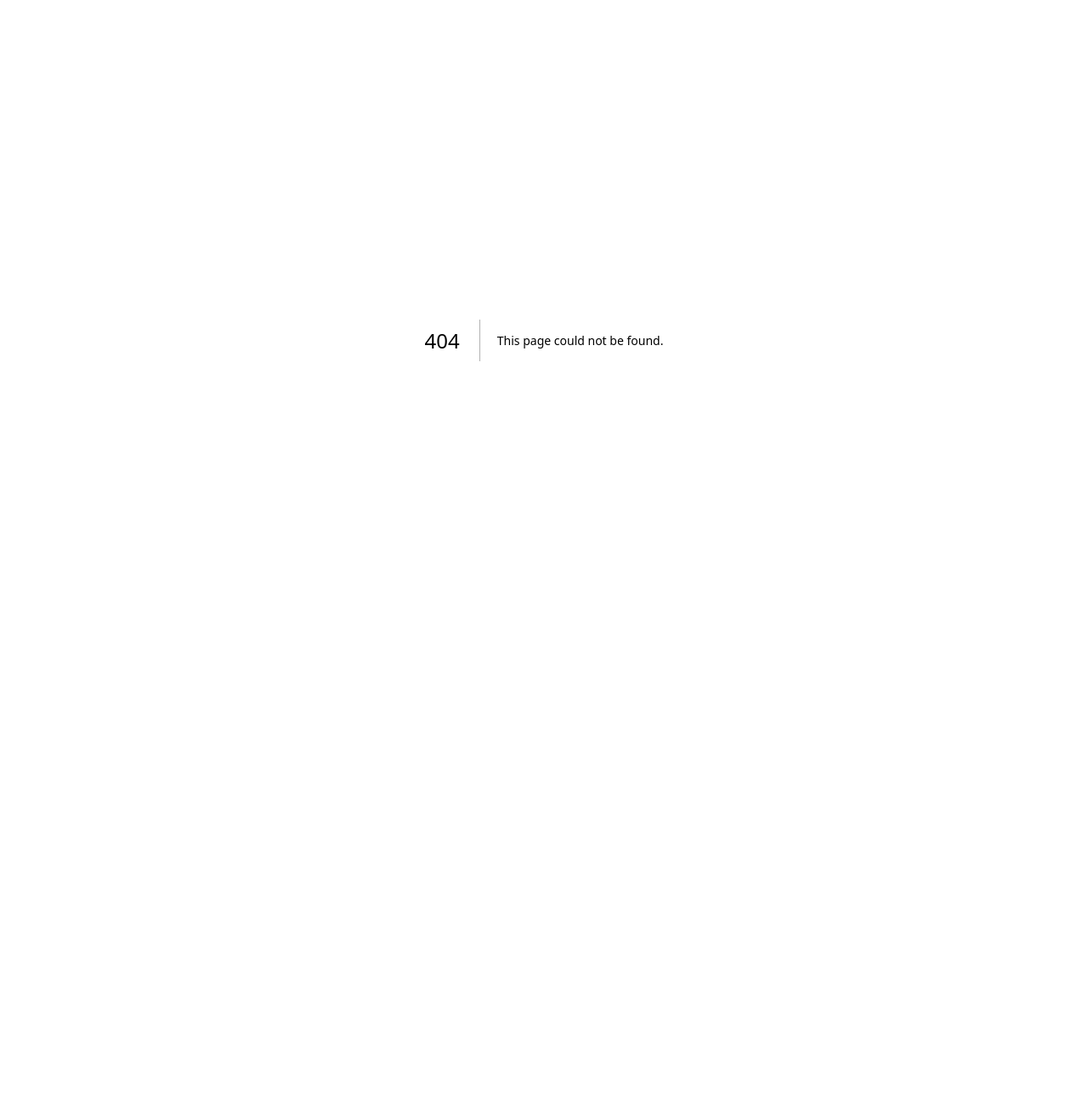
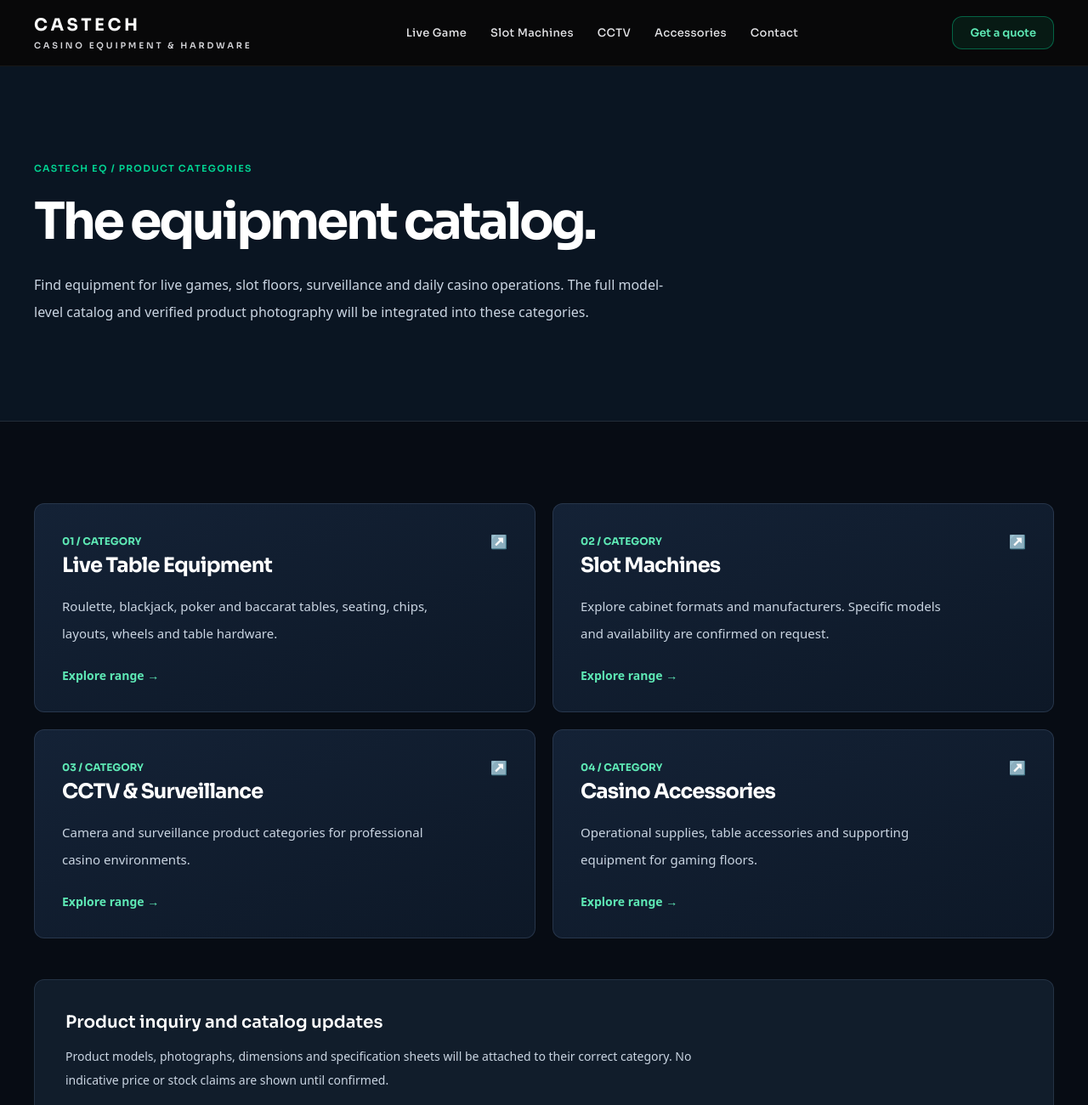
Before and after one commit to blldrmz/castech-site, a Next.js app: page /catalog in a window 1280 px wide. Before the commit this address had no page. Shown: the top 1300 px of the page at 85% size. Before the commit the page ends 800 px from the top, so only its background shows below. Built offline with nearby package versions, Linux system fonts and the light colour scheme.

Commit message:
Prepare CasTech equipment catalog landing page

```diff
--- /dev/null
+++ b/src/app/catalog/page.tsx
@@ -0,0 +1,36 @@
+import Link from "next/link";
+import { SiteShell } from "@/components/SiteShell";
+import { homeCategoryCards } from "@/content/home";
+import type { Metadata } from "next";
+
+export const metadata: Metadata = {
+  title: "Equipment Catalog",
+  description: "Explore professional casino equipment categories at CasTech EQ. Complete product information and verified imagery will be integrated from the CasTech e-catalog.",
+};
+
+const codes = ["01", "02", "03", "04"];
+
+export default function CatalogPage() {
+  return <SiteShell>
+    <section className="relative border-b border-white/10 bg-[#0a1522]">
+      <div className="castech-container py-20 sm:py-28">
+        <p className="castech-eyebrow">CasTech EQ / Product Categories</p>
+        <h1 className="mt-6 max-w-4xl font-heading text-5xl font-bold tracking-[-.055em] text-white sm:text-6xl">The equipment catalog.</h1>
+        <p className="mt-7 max-w-3xl text-base leading-8 text-slate-300">Find equipment for live games, slot floors, surveillance and daily casino operations. The full model-level catalog and verified product photography will be integrated into these categories.</p>
+      </div>
+    </section>
+    <section className="bg-[#070c14]"><div className="castech-container py-20 sm:py-24">
+      <div className="grid gap-5 sm:grid-cols-2">
+        {homeCategoryCards.map((item, index)=><Link key={item.href} href={item.href} className="group flex min-h-[245px] flex-col justify-between rounded-xl border border-slate-700/70 bg-gradient-to-br from-[#142236] to-[#0d1827] p-8 transition hover:-translate-y-1 hover:border-emerald-400/50">
+          <div className="flex items-center justify-between"><span className="font-heading text-xs font-bold text-emerald-300">{codes[index]} / CATEGORY</span><span className="text-emerald-300" aria-hidden>↗</span></div>
+          <div><h2 className="font-heading text-2xl font-bold tracking-[-.035em] text-white">{item.title}</h2><p className="mt-4 max-w-md text-[15px] leading-8 text-slate-300">{item.description}</p><p className="mt-6 text-sm font-semibold text-emerald-300">Explore range →</p></div>
+        </Link>)}
+      </div>
+      <div className="mt-12 rounded-xl border border-slate-700/60 bg-[#111d2b] p-7 sm:p-9">
+        <h2 className="font-heading text-xl font-semibold text-white">Product inquiry and catalog updates</h2>
+        <p className="mt-3 max-w-3xl text-sm leading-7 text-slate-300">Product models, photographs, dimensions and specification sheets will be attached to their correct category. No indicative price or stock claims are shown until confirmed.</p>
+        <Link href="/contact" className="mt-6 inline-flex font-semibold text-emerald-300">Contact CasTech ↗</Link>
+      </div>
+    </div></section>
+  </SiteShell>;
+}
```
